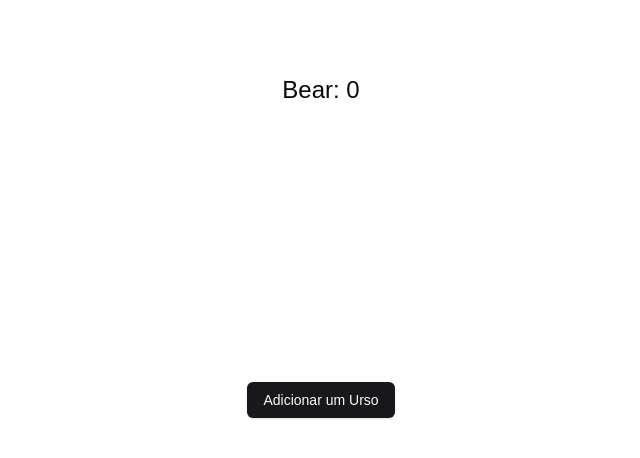
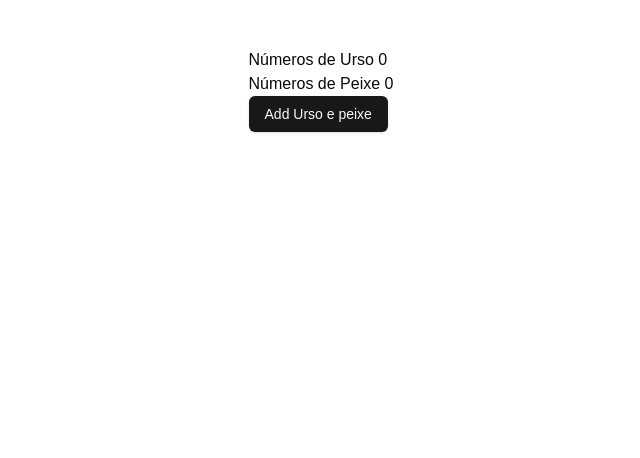
Before and after one commit to JheanAntunes/learn-zustand, a Next.js app: page / in a window 1280 px wide. Shown: the top 458 px of the page, without its empty margins (319-959 px from the left). Built offline with nearby package versions, Linux system fonts and the light colour scheme.

Commit message:
:sparkles:	feat: add component bound

```diff
--- a/src/app/page.tsx
+++ b/src/app/page.tsx
@@ -1,15 +1,18 @@
 // import Animais from "@/components/store/animais";
-import Bear from "@/components/store/bear";
-import BearControl from "@/components/store/bear-control";
+// import Bear from "@/components/store/bear";
+// import BearControl from "@/components/store/bear-control";
 // import ControlsAnimais from "@/components/store/controls-animais";
+
+import Bound from "@/components/store/bound";
 
 export default function Home() {
   return (
     <div className="grid grid-rows-[20px_1fr_20px] items-center justify-items-center min-h-screen p-8 pb-20 gap-16 sm:p-20 font-">
       {/* <Animais />
       <ControlsAnimais /> */}
-      <Bear />
-      <BearControl />
+      {/* <Bear />
+      <BearControl /> */}
+      <Bound />
     </div>
   );
 }
--- /dev/null
+++ b/src/components/store/bound.tsx
@@ -0,0 +1,19 @@
+"use client";
+import { useBoundStore } from "@/hooks/store/use-store-slice-pattern";
+import React from "react";
+import { Button } from "../ui/button";
+
+const Bound = () => {
+  const bears = useBoundStore((state) => state.bears);
+  const fishes = useBoundStore((state) => state.fishes);
+  const addBoth = useBoundStore((state) => state.addBoth);
+  return (
+    <div>
+      <p>Números de Urso {bears}</p>
+      <p>Números de Peixe {fishes}</p>
+      <Button onClick={() => addBoth()}>Add Urso e peixe</Button>
+    </div>
+  );
+};
+
+export default Bound;
```
